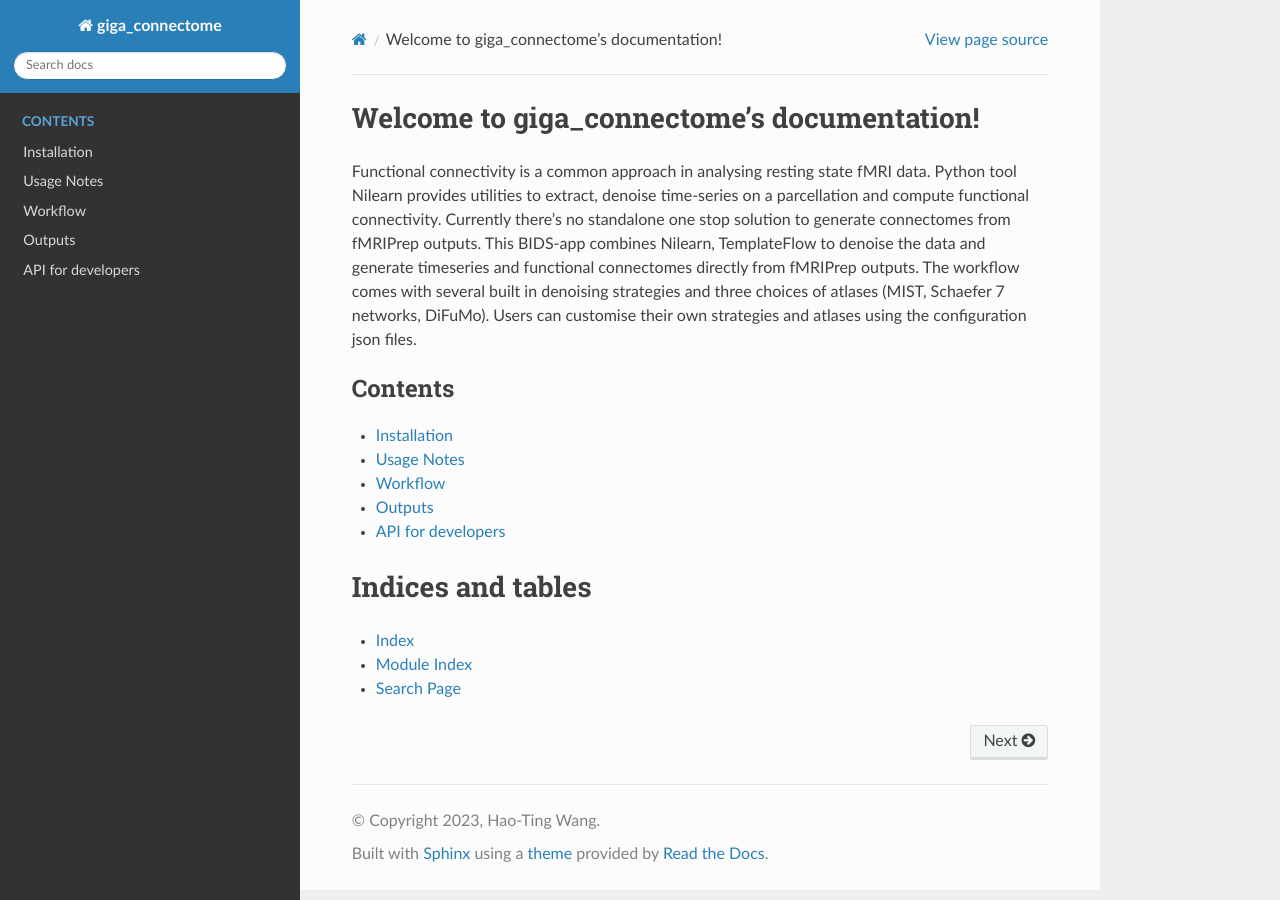
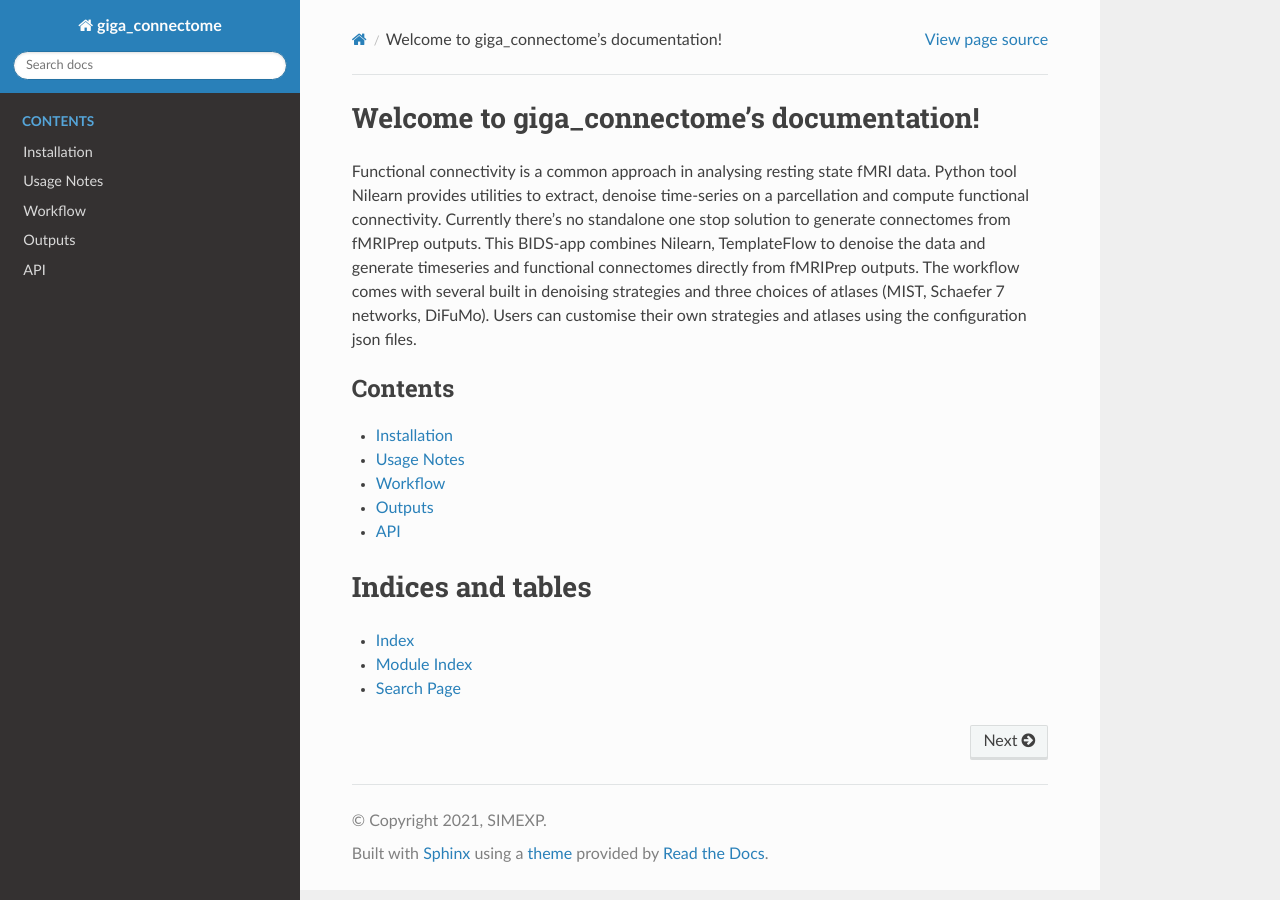
Before and after one commit to bids-apps/giga_connectome, a Sphinx documentation site: the page built from docs/source/index.rst, in a window 1280 px wide. Built offline with Sphinx 7.4.7 and the Read the Docs theme 2.0.0, drawn with Linux system fonts in a browser that asks for light colours; the version number could not be read and is left out.

```diff
--- a/docs/requirements.txt
+++ b/docs/requirements.txt
@@ -1,3 +1,3 @@
 myst-parser
 sphinx_rtd_theme
-../
+.
--- a/docs/source/api.rst
+++ b/docs/source/api.rst
@@ -1,5 +1,5 @@
-API for developers
-==================
+API
+===
 
 atlas
 :::::
--- a/docs/source/conf.py
+++ b/docs/source/conf.py
@@ -5,14 +5,16 @@
 import os
 import sys
 
+from giga_connectome import __version__, __packagename__, __copyright__
+
 sys.path.insert(0, os.path.abspath(".."))
 # -- Project information -----------------------------------------------------
 # https://www.sphinx-doc.org/en/master/usage/configuration.html#project-information
 
-project = "giga_connectome"
-copyright = "2023, Hao-Ting Wang"
+project = __packagename__
+copyright = __copyright__
 author = "Hao-Ting Wang"
-release = "0.3.1"
+release = __version__
 
 # -- General configuration ---------------------------------------------------
 # https://www.sphinx-doc.org/en/master/usage/configuration.html#general-configuration
--- a/giga_connectome/__init__.py
+++ b/giga_connectome/__init__.py
@@ -1,3 +1,6 @@
+__packagename__ = "giga_connectome"
+__copyright__ = "2021, SIMEXP"
+
 try:
     from ._version import __version__
 except ImportError:
@@ -9,6 +12,9 @@ from .postprocess import run_postprocessing_dataset
 from .denoise import get_denoise_strategy
 
 __all__ = [
+    "__copyright__",
+    "__packagename__",
+    "__version__",
     "generate_gm_mask_atlas",
     "load_atlas_setting",
     "run_postprocessing_dataset",
```
